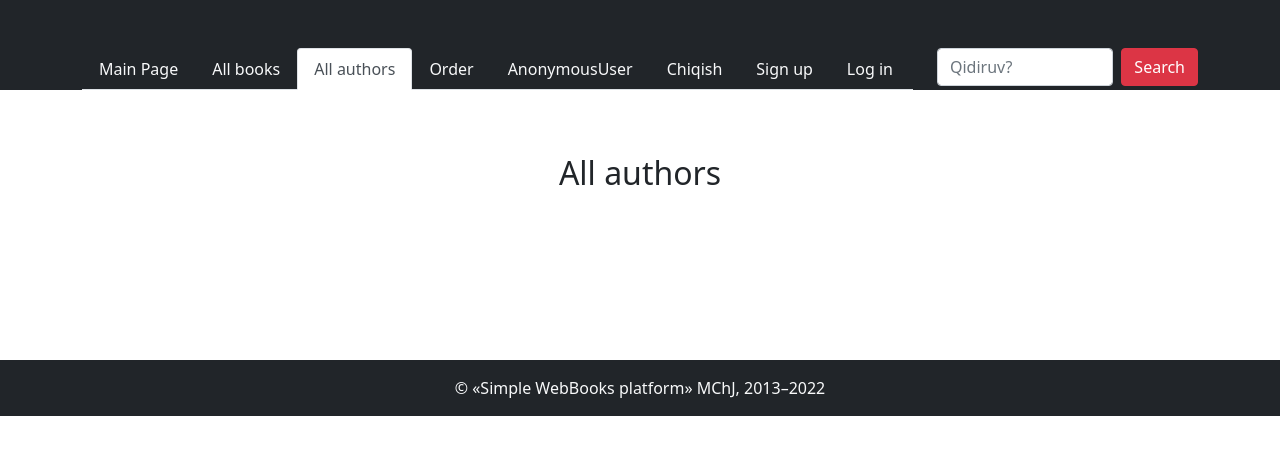
After one commit to Otkirbek10/Booksite, a Django app: page /authors/ in a window 1280 px wide. The commit adds this page. Shown: the top 455 px of the page. Run offline with Django 5.2, Linux system fonts and the light colour scheme; data that the repository does not hold is empty.

Commit message:
New functions

```diff
--- a/catalog/urls.py
+++ b/catalog/urls.py
@@ -7,6 +7,7 @@ urlpatterns = [
     path('book/<slug:book_slug>/',book_detail,name="book_detail"),
     path("authors/author/<slug:slug>/",book_author,name='author'),
     path('book/genre/<int:id>/',book_genre, name="book_genre"),
+    path('authors/',authors,name='authors')
 
 ]
 
--- a/catalog/views.py
+++ b/catalog/views.py
@@ -30,3 +30,7 @@ def book_genre(request,id):
     genres = Genre.objects.all()
     books = Book.objects.filter(genre_id = id)
     return render(request,'catalog/book_genre.html',{"genre":genre,'books':books,'genres':genres})
+
+def authors(request):
+    authors = Author.objects.all()
+    return render(request,'catalog/authors.html',{"authors":authors})
--- a/templates/base.html
+++ b/templates/base.html
@@ -16,16 +16,16 @@
       <div class="col-md-9">
         <ul class="nav nav-tabs">
           <li class="nav-item">
-            <a {% block active_page_1 %} class="nav-link text-light" {% endblock active_page_1 %} href="{% url 'index' %}">Asosiy sahifa</a>
+            <a {% block active_page_1 %} class="nav-link text-light" {% endblock active_page_1 %} href="{% url 'index' %}">Main Page</a>
           </li>
           <li class="nav-item">
-            <a {% block active_page_2 %} class="nav-link text-light" {% endblock active_page_2 %} href="{% url 'books' %}">Barcha kitoblar</a>
+            <a {% block active_page_2 %} class="nav-link text-light" {% endblock active_page_2 %} href="{% url 'books' %}">All books</a>
           </li>
           <li class="nav-item">
-            <a {% block active_page_3 %} class="nav-link text-light" {% endblock active_page_3 %} href="#">Barcha yozuvchilar</a>
+            <a {% block active_page_3 %} class="nav-link text-light" {% endblock active_page_3 %} href="{% url 'authors' %}">All authors</a>
           </li>
           <li class="nov-item">
-            <a {% block active_page_6 %} class="nav-link text-light" {% endblock active_page_6 %} href="#">Buyurtma berish</a>
+            <a {% block active_page_6 %} class="nav-link text-light" {% endblock active_page_6 %} href="#">Order</a>
           </li>
           <li class="nav-item">
             <a {% block active_page_7 %} class="nav-link text-light" {% endblock active_page_7 %} href="#">{{ request.user }}</a>
@@ -34,17 +34,17 @@
             <a class="nav-link text-light" href="#">Chiqish</a>
           </li>
           <li class="nav-item">
-            <a {% block active_page_4 %} class="nav-link text-light" {% endblock active_page_4 %} href="#">Ro'yhatdan o'tish</a>
+            <a {% block active_page_4 %} class="nav-link text-light" {% endblock active_page_4 %} href="#">Sign up</a>
           </li>
           <li class="nav-item">
-            <a {% block active_page_5 %} class="nav-link text-light" {% endblock active_page_5 %} href="#">Kirish</a>
+            <a {% block active_page_5 %} class="nav-link text-light" {% endblock active_page_5 %} href="#">Log in</a>
           </li>
         </ul>
       </div>
       <div class="col-md-3">
         <form class="d-flex" role="search" action="#">
           <input class="form-control me-2" type="search" placeholder="Qidiruv?" name="query" value="{{ reques.GET.query }}" aria-label="Search">
-          <button class="btn btn-danger" type="submit">Qidirish</button>
+          <button class="btn btn-danger" type="submit">Search</button>
 
         </form>
       </div>
--- /dev/null
+++ b/templates/catalog/authors.html
@@ -0,0 +1,31 @@
+{% extends 'base.html' %}
+
+{% block title %} All authors {% endblock %}
+
+{% block active_page_3 %} class="nav-link active" aria-current="page" {% endblock active_page_3 %}
+
+{% block content %}
+
+    <div>
+        <div class="row">
+            <h2 class="text-center py-3">All authors</h2>
+            {% for author in authors %}
+            <div class="col-md-3">
+                <div class="card" style="width: 18rem;">
+                    {% if author.picture %}
+                    <img src="{{ author.picture.url }}" class="card-img-top" alt="author_image">
+                    {% endif %}
+                    <div class="card-body">
+                        <h5 class="card-title text-center">{{ author.full_name }}</h5>
+                        <p class="card-text text-center">{{ author.date_of_birth|date:"d.m.Y" }} - {{ author.date_of_death|date:"d.m.Y" }}</p>
+                        <p class="card-text">{{ author.description|truncatewords:20 }}</p>
+                        <div class="row">
+                            <a href="{% url 'author' author.slug %}" class="btn btn-primary">Asarlari</a>
+                        </div>
+                    </div>
+                </div>
+            </div>
+            {% endfor %}
+        </div>
+    </div>
+{% endblock %}
```
Also changed, not shown: templates/base2.html (deleted, +0 -46 lines), media/authors/murad.jpg (added).
